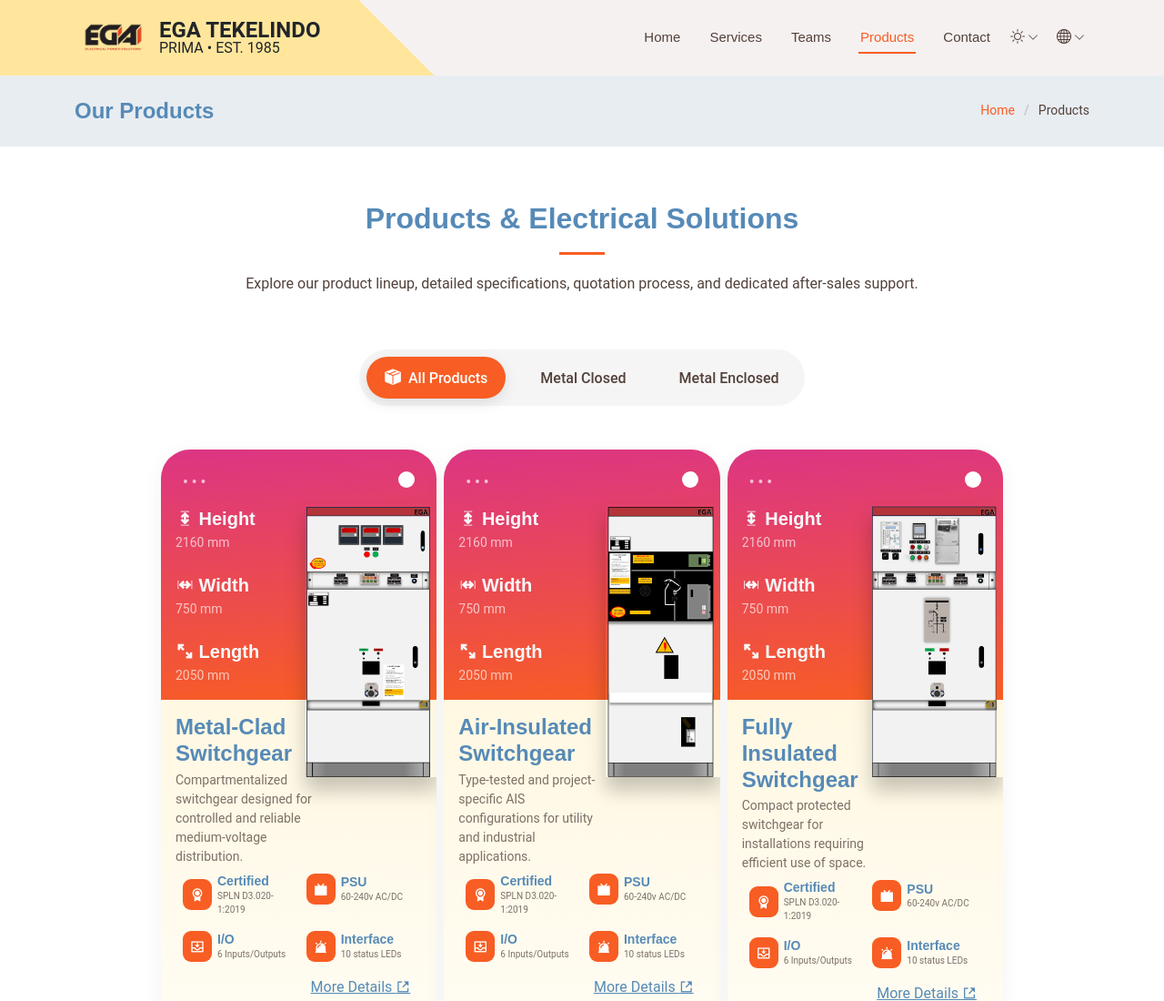
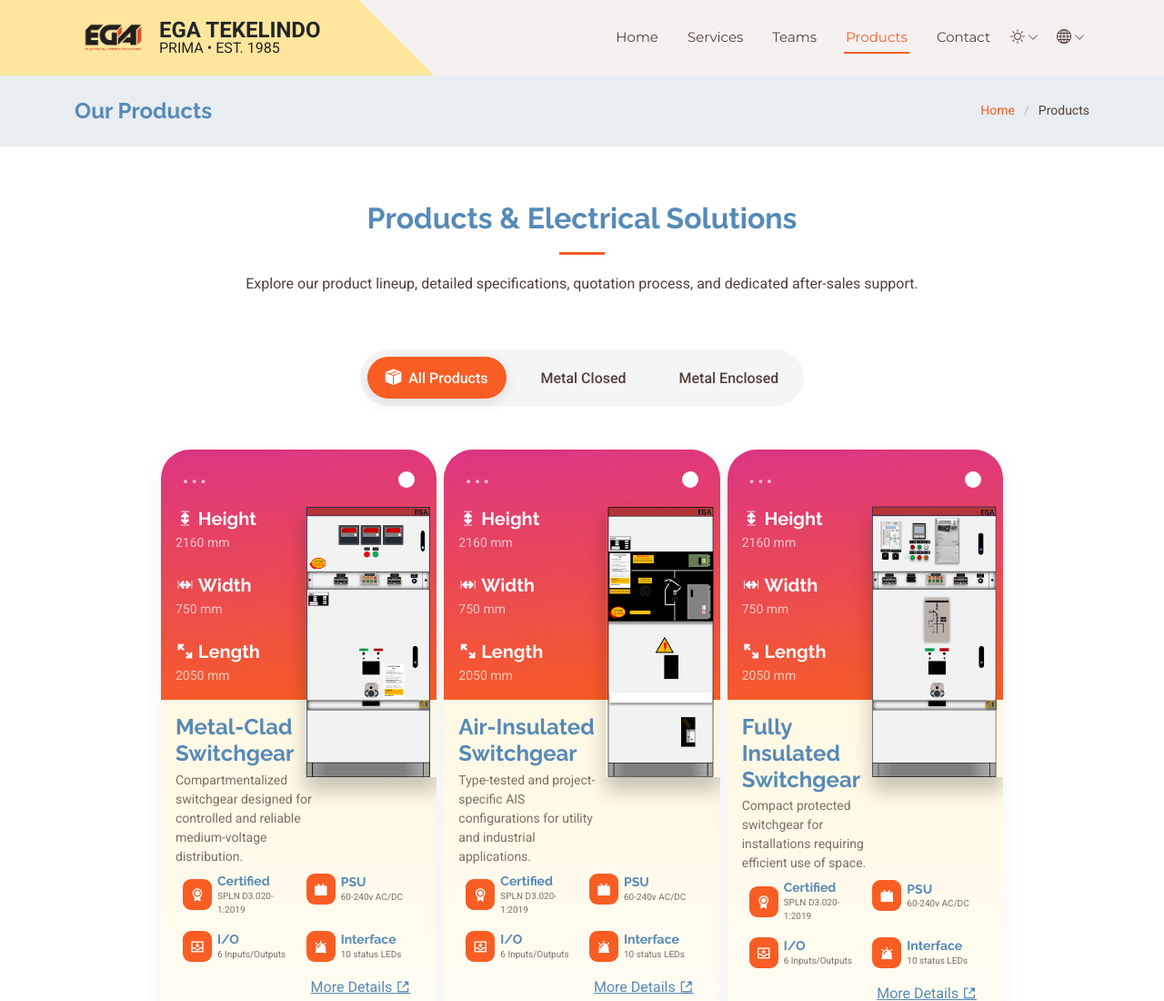
Before and after one commit to herlambangyp/web-ega, a plain HTML site: page product.html in a window 1280 px wide. Shown: the top 1100 px of the page at 91% size. Drawn offline with nearby package versions, Linux system fonts and the light colour scheme; some icons are missing.

Commit message:
Lupa aktifkan font utama

```diff
--- a/product.html
+++ b/product.html
@@ -15,7 +15,7 @@
   <!-- Fonts -->
   <link href="https://fonts.googleapis.com" rel="preconnect">
   <link href="https://fonts.gstatic.com" rel="preconnect" crossorigin>
-  <!-- <link href="https://fonts.googleapis.com/css2?family=Roboto:ital,wght@0,100;0,300;0,400;0,500;0,700;0,900;1,100;1,300;1,400;1,500;1,700;1,900&family=Montserrat:ital,wght@0,100;0,200;0,300;0,400;0,500;0,600;0,700;0,800;0,900;1,100;1,200;1,300;1,400;1,500;1,600;1,700;1,800;1,900&family=Raleway:ital,wght@0,100;0,200;0,300;0,400;0,500;0,600;0,700;0,800;0,900;1,100;1,200;1,300;1,400;1,500;1,600;1,700;1,800;1,900&display=swap" rel="stylesheet"> -->
+  <link href="https://fonts.googleapis.com/css2?family=Roboto:ital,wght@0,100;0,300;0,400;0,500;0,700;0,900;1,100;1,300;1,400;1,500;1,700;1,900&family=Montserrat:ital,wght@0,100;0,200;0,300;0,400;0,500;0,600;0,700;0,800;0,900;1,100;1,200;1,300;1,400;1,500;1,600;1,700;1,800;1,900&family=Raleway:ital,wght@0,100;0,200;0,300;0,400;0,500;0,600;0,700;0,800;0,900;1,100;1,200;1,300;1,400;1,500;1,600;1,700;1,800;1,900&display=swap" rel="stylesheet">
 
   <!-- Vendor CSS Files -->
   <link href="assets/vendor/bootstrap/css/bootstrap.min.css" rel="stylesheet">
```
